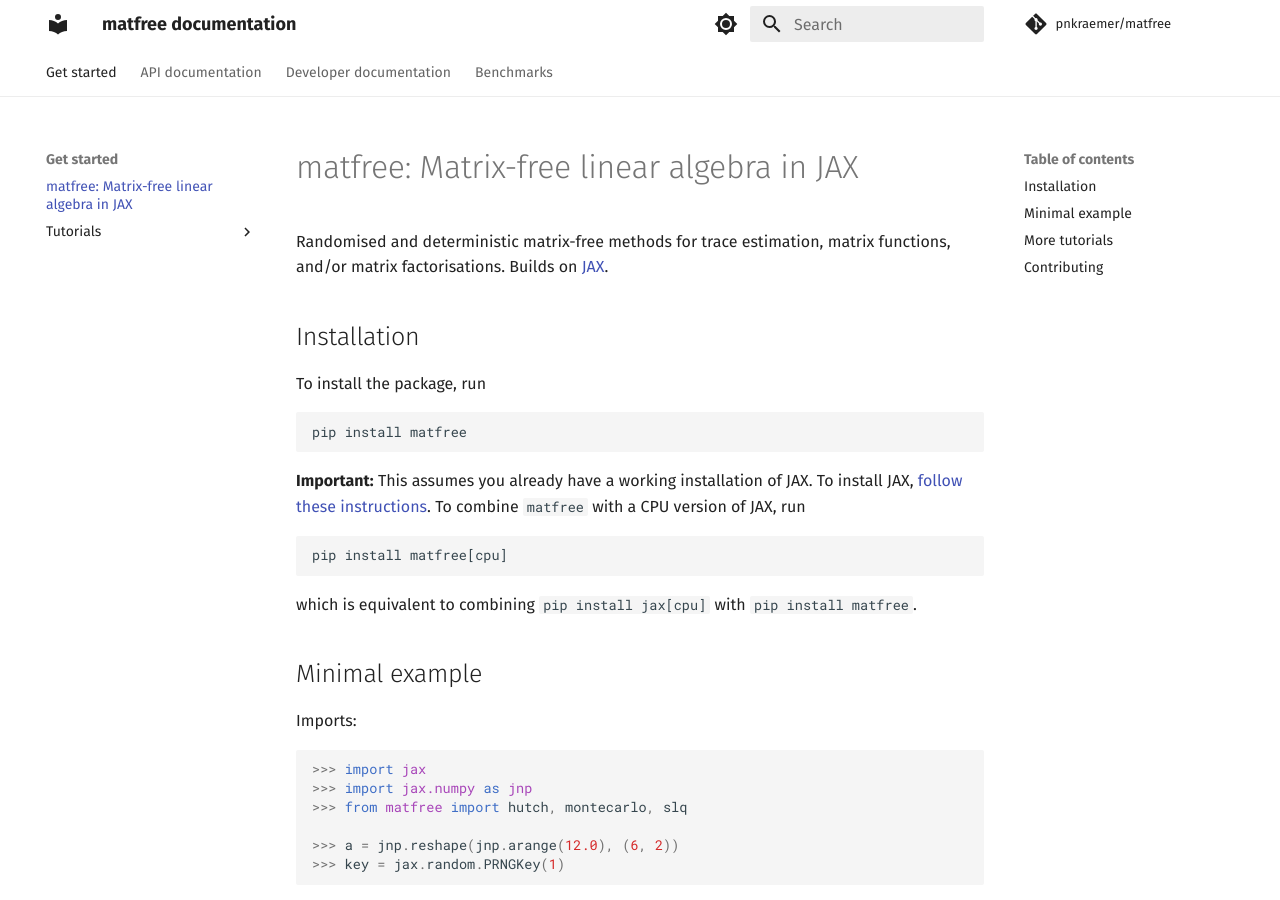
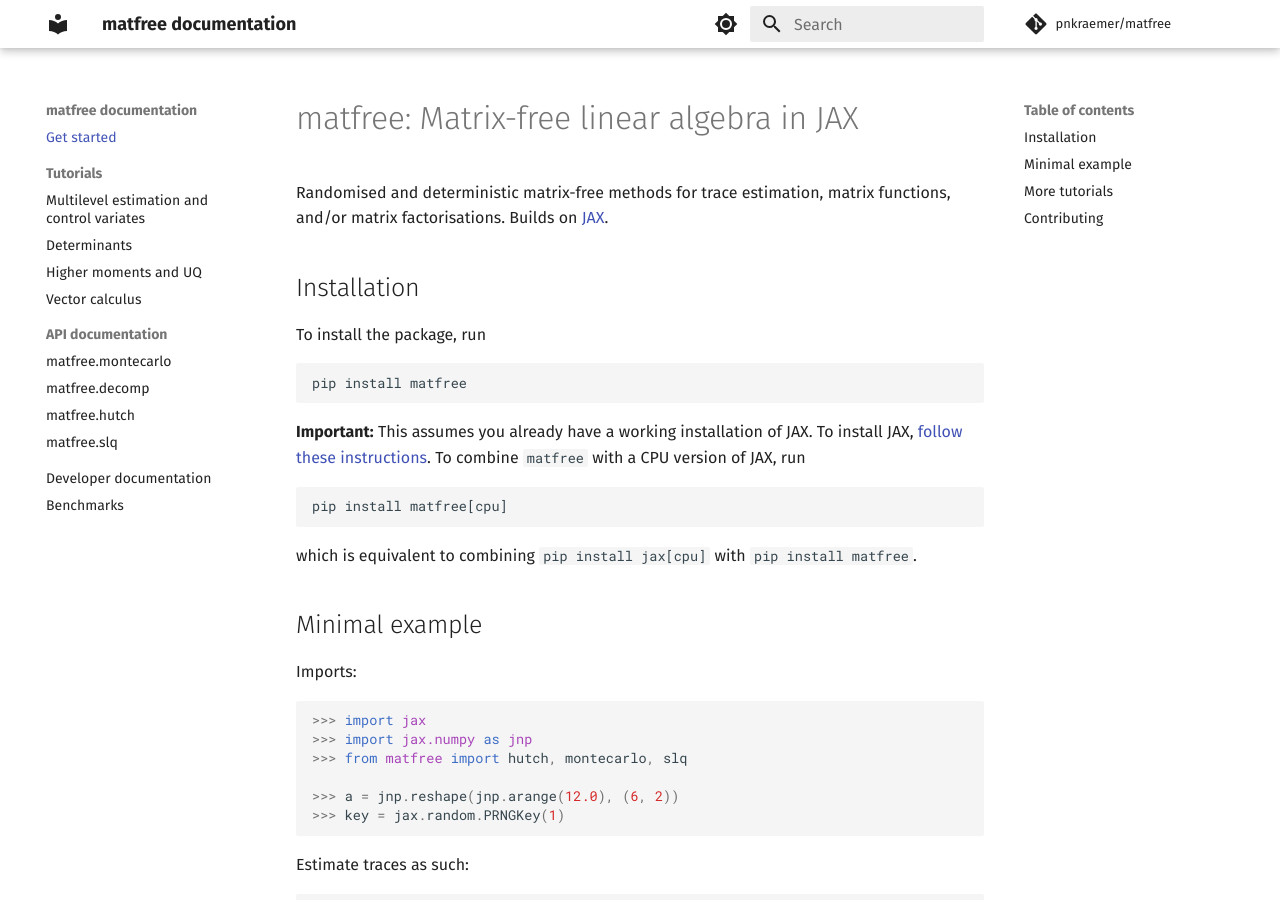
Before and after one commit to pnkraemer/matfree, an MkDocs documentation site: the page built from docs/index.md, in a window 1280 px wide and 900 px high. Built offline with MkDocs 1.6.1 and Material for MkDocs 9.7.7, drawn with Linux system fonts in a browser that asks for light colours; comment, search, counter and statistics services are not loaded.

Commit message:
Reformat docs

```diff
--- a/mkdocs.yml
+++ b/mkdocs.yml
@@ -3,20 +3,19 @@
 repo_url: https://github.com/pnkraemer/matfree
 repo_name: pnkraemer/matfree
 nav:
-  - Get started:
-      - index.md
-      - Tutorials:
-          - control_variates.md
-          - log_determinants.md
-          - higher_moments.md
-          - vector_calculus.md
+  - Get started: index.md
+  - Tutorials:
+      - control_variates.md
+      - log_determinants.md
+      - higher_moments.md
+      - vector_calculus.md
   - API documentation:
       - api/montecarlo.md
       - api/decomp.md
       - api/hutch.md
       - api/slq.md
-  - dev/index.md
-  - benchmarks/index.md
+  - Developer documentation: dev/index.md
+  - Benchmarks: benchmarks/index.md
 theme:
   name: material
   palette:
@@ -38,7 +37,7 @@
         name: Switch to light mode
   font:
     text: Fira Sans
-  features: [navigation.tabs, navigation.footer]
+  features: [navigation.sections, navigation.footer, navigation.indexes]
 plugins:
   - search
   - mkdocstrings:
```
